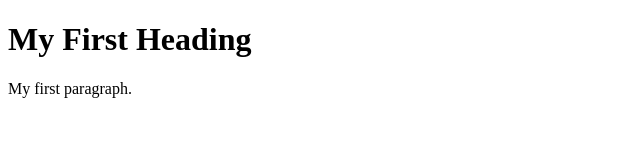
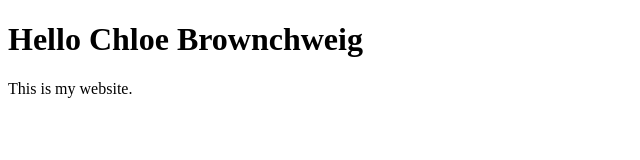
Before and after one commit to Neurism/amazonTest, a plain HTML site: page index.html in a window 1280 px wide. Shown: the whole page, without its empty margins (0-640 px from the left). Drawn offline with Linux system fonts and the light colour scheme.

Commit message:
first commit

```diff
--- a/index.html
+++ b/index.html
@@ -2,7 +2,7 @@
 <html>
 <body>
 
-<h1>My First Heading</h1>
-<p>My first paragraph.</p>
+<h1>Hello Chloe Brownchweig</h1>
+<p>This is my website.</p>
 
 </body>
```
